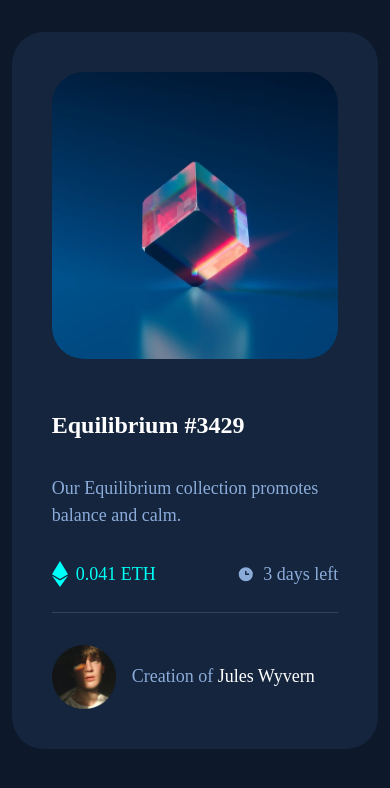
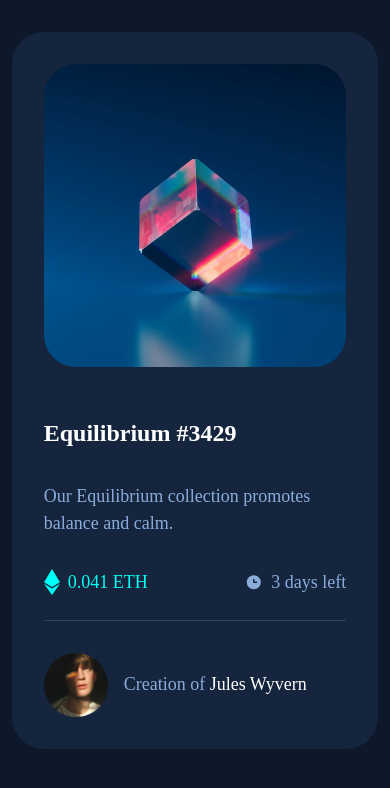
Before and after one commit to kelvinSeamount/nft-card-frontendmentor-challenge, a plain HTML site: page index.html in a window 390 px wide. Drawn offline with Linux system fonts and the light colour scheme.

Commit message:
adjusted width properties

```diff
--- a/stylecss/main.css
+++ b/stylecss/main.css
@@ -62,12 +62,13 @@ section {
 .tag {
   background-color: var(--card--bg);
   border-radius: 2rem;
-  padding: 2.5rem;
+  padding: 2rem;
 }
 
 .article-nft img {
   border-radius: 2rem;
   cursor: pointer;
+  max-width: 90rem;
 }
 
 .article-nft img:hover {
@@ -176,10 +177,16 @@ section {
   section {
     padding: 2rem 0;
   }
+  .article-nft img {
+    max-width: 50rem;
+  }
 }
 
 @media screen and (max-width: 600px) {
   .container {
     width: var(--sm--container-width);
   }
+  .article-nft img {
+    max-width: 23rem;
+  }
 }
```
